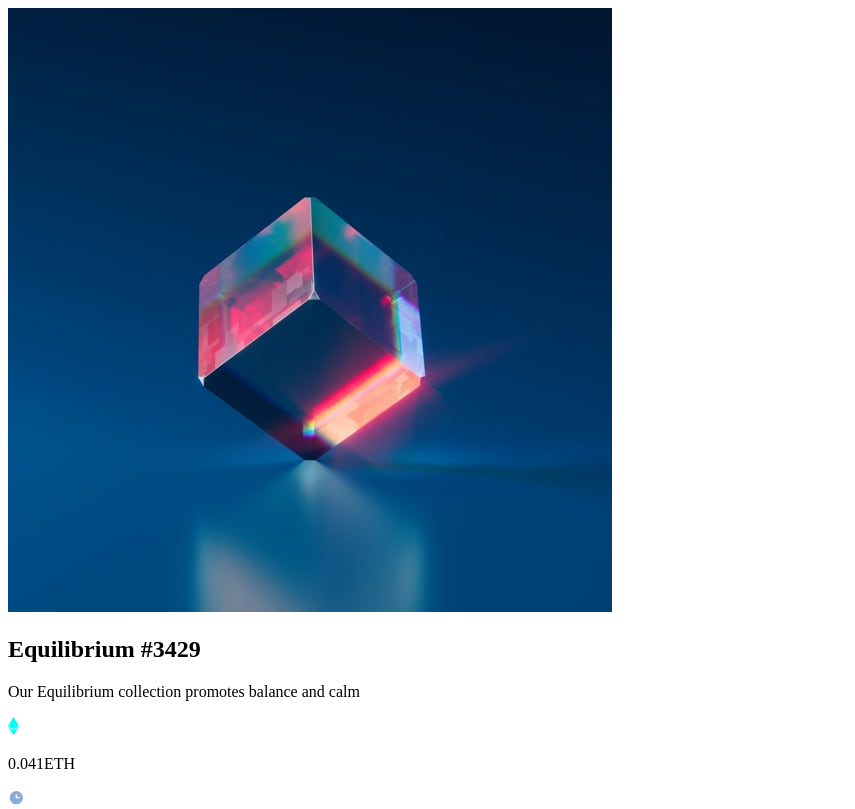
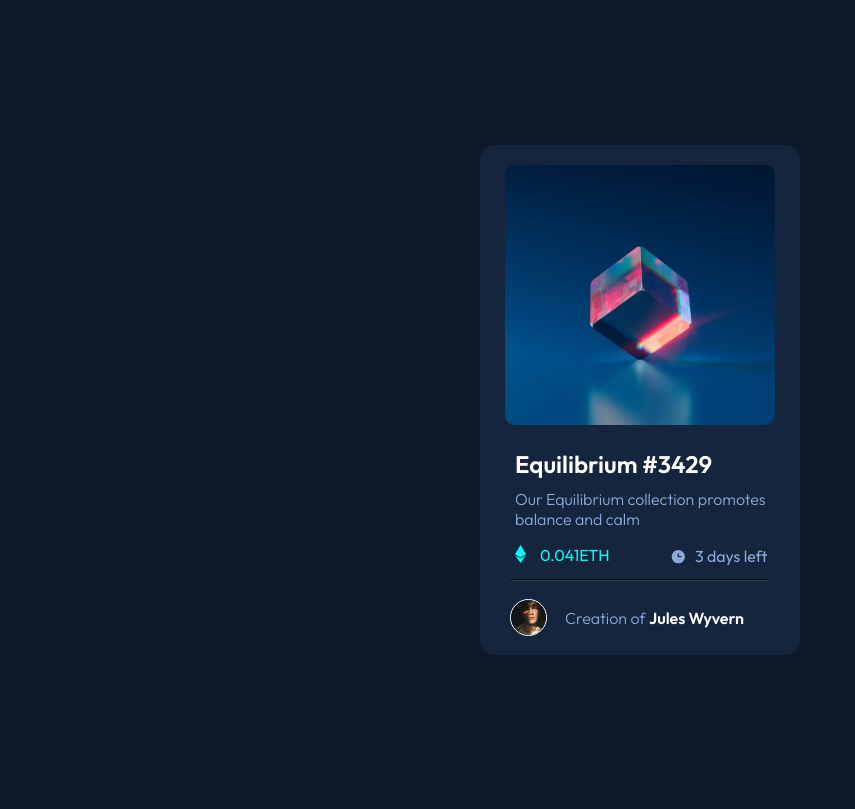
Before and after one commit to Tonka12/tonka12.github.io, a plain HTML site: page index.html in a window 1280 px wide. Shown: the top 809 px of the page, without its empty margins (0-855 px from the left). Drawn offline with Linux system fonts and the light colour scheme; files that its build step writes are made by us from their sources; files whose address does not match are found by name.

Commit message:
Update index.html

```diff
--- a/index.html
+++ b/index.html
@@ -5,7 +5,7 @@
     <meta http-equiv="X-UA-Compatible" content="IE=edge">
     <meta name="viewport" content="width=device-width, initial-scale=1.0">
     <title>NFT-Card</title>
-    <link rel="stylesheet" href="/NFT-Card/nft.css">
+    <link rel="stylesheet" href="/NFT-Card/index.css">
     <link rel="preconnect" href="https://fonts.googleapis.com">
 <link rel="preconnect" href="https://fonts.gstatic.com" crossorigin>
 <link href="https://fonts.googleapis.com/css2?family=Outfit:wght@300;400;600&display=swap" rel="stylesheet">
```
